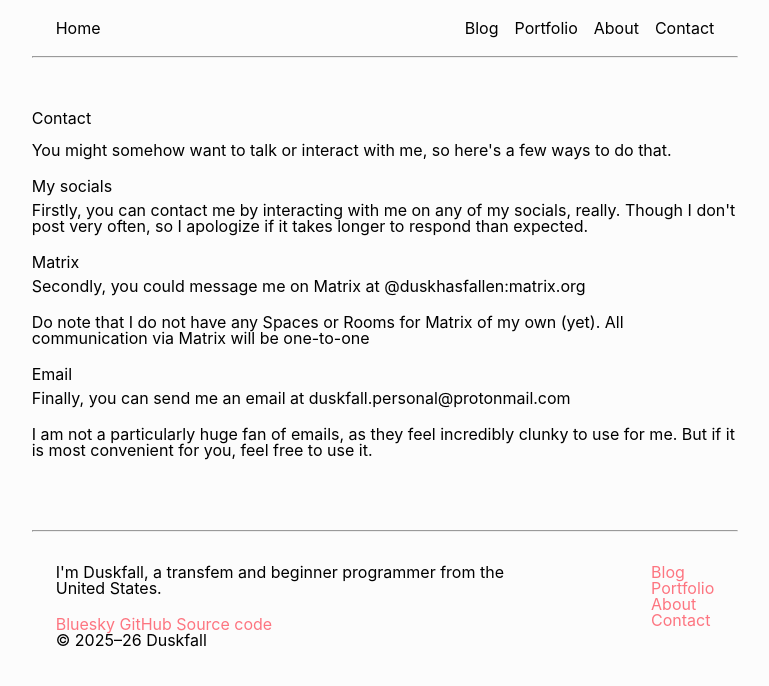
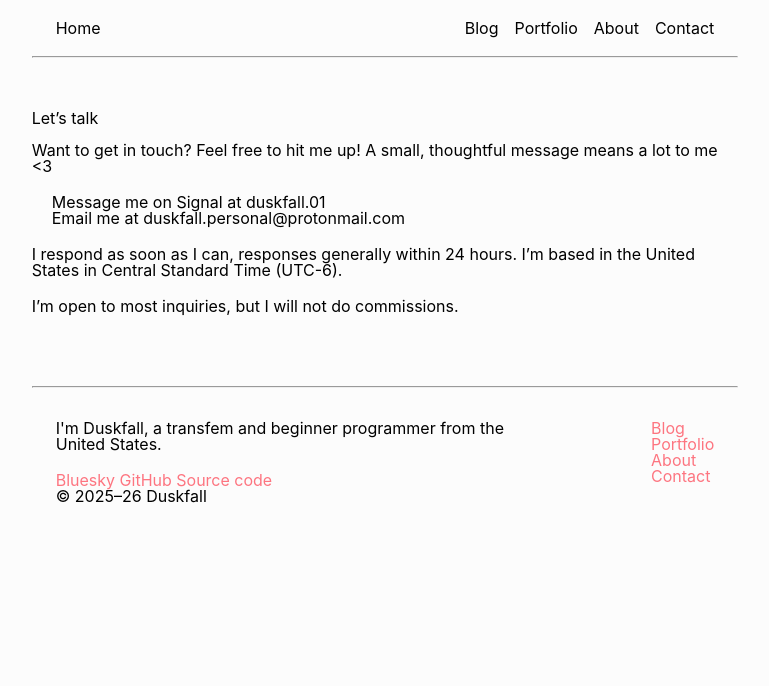
Before and after one commit to TrulyFlawed/trulyflawed.github.io, a Jekyll site: the page built from pages/contact.md, in a window 1280 px wide. Shown: the top 686 px of the page, without its empty margins (255-1024 px from the left). Built offline with Jekyll 4.4.1, drawn with Linux system fonts in a browser that asks for light colours; nearby versions of some CDN libraries; library files that are not in the unit come from our copies.

Commit message:
chore: update contact page
I've significantly simplied it and removed my Matrix contact, since it's
not really a place I'd prefer to be contacted from.

```diff
--- a/assets/css/base.css
+++ b/assets/css/base.css
@@ -31,7 +31,7 @@ h2 {
 }
 
 ul, ol {
-	margin: unset;
+	margin: 1.25rem 0;
 	padding-inline-start: 1.25rem;
 }
 
@@ -47,7 +47,7 @@ hr {
 	color: var(--color-surface-hover);
 	background-color: var(--color-surface-hover);
 	box-sizing: border-box;
-	margin: 0;
+	margin: 1rem 0;
 	padding: 0;
 	transition: ease 0.15s;
 }
--- a/assets/css/components.css
+++ b/assets/css/components.css
@@ -24,6 +24,10 @@ header {
 	& nav {
 		display: flex;
 		gap: 1rem;
+	}
+
+	& hr {
+		margin: unset;
 	}
 }
 
--- a/pages/contact.html
+++ /dev/null
@@ -1,23 +0,0 @@
----
-title: "Contact"
-layout: default
-permalink: /contact/
----
-<!DOCTYPE html>
-<html lang="en-US" class="">
-<body>
-	<h1>Contact</h1>
-	<p>You might somehow want to talk or interact with me, so here's a few ways to do that.</p>
-
-	<h2>My socials</h2>
-	<p>Firstly, you can contact me by interacting with me on any of my socials, really. Though I don't post very often, so I apologize if it takes longer to respond than expected.</p>
-
-	<h2>Matrix</h2>
-	<p>Secondly, you could message me on Matrix at <code>@duskhasfallen:matrix.org</code></p>
-	<p>Do note that I do not have any Spaces or Rooms for Matrix of my own (yet). All communication via Matrix will be one-to-one</p>
-
-	<h2>Email</h2>
-	<p>Finally, you can send me an email at <code>duskfall.personal@protonmail.com</code></p>
-	<p>I am not a particularly huge fan of emails, as they feel incredibly clunky to use for me. But if it is most convenient for you, feel free to use it.</p>
-</body>
-</html>
--- /dev/null
+++ b/pages/contact.md
@@ -0,0 +1,15 @@
+---
+title: "Contact"
+layout: default
+permalink: /contact/
+---
+# Let's talk
+
+Want to get in touch? Feel free to hit me up! A small, thoughtful message means a lot to me <3
+
+- Message me on Signal at `duskfall.01`
+- Email me at `duskfall.personal@protonmail.com`
+
+I respond as soon as I can, responses generally within 24 hours. I'm based in the United States in Central Standard Time (UTC-6).
+
+I'm open to most inquiries, but I will not do commissions.
```
